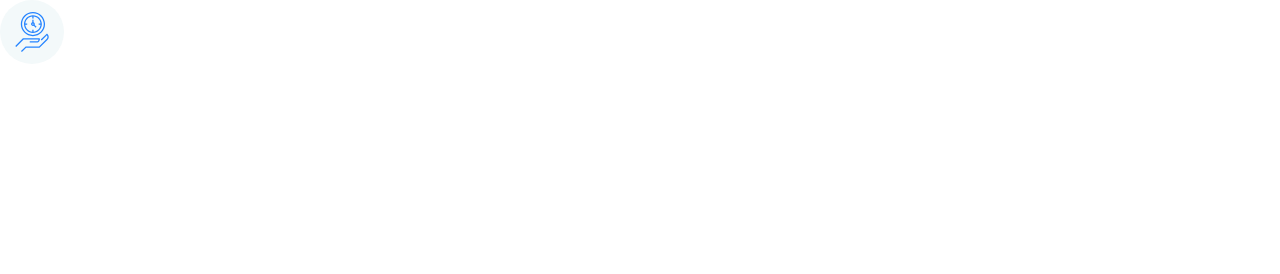
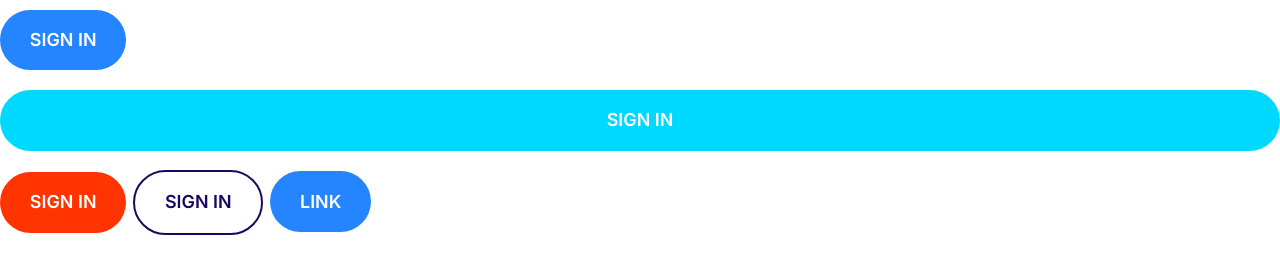
Before and after one commit to Gaire-Jeevan/moshify-website, a plain HTML site: page index.html in a window 1280 px wide. Drawn offline with Linux system fonts and the light colour scheme.

Commit message:
Build the button component

```diff
--- a/css/style.css
+++ b/css/style.css
@@ -6,14 +6,19 @@
     --color-body: #918ca4;
 }
 
+*,
+*::after,
+*::before {
+    box-sizing: border-box;
+}
 /* Topography */
 html {
     font-size: 62.2%;
 }
 
 body {
+    color: var(--color-body);
     font-family: Inter, Arial, Arial, Helvetica, sans-serif;
-    color: var(--color-body);
     font-size: 2.4rem;
     line-height: 1.5;
 }
@@ -124,9 +129,9 @@ a{
 
 /* List */
 .list {
+    color: var(--color-heading);
     list-style: none;
     padding-left: 0;
-    color: var(--color-heading);
 }
 
 .list--inline .list__item {
@@ -161,11 +166,75 @@ a{
 }
 
 .icon-container {
+    align-items: center;
     background: #f3f9fa;
-    width: 64px;
-    height: 64px;
     border-radius: 100%;
     display: inline-flex;
+    height: 64px;
     justify-content: center;
-    align-items: center;
+    width: 64px;
 }
+
+/* Buttons */
+.btn {
+    border-radius: 40px;
+    border: 0;
+    cursor: pointer;
+    font-size: 1.8rem;
+    font-weight: 600;
+    margin: 1rem 0;
+    padding: 2rem 3rem;
+    text-align: center;
+    text-transform: uppercase;
+    white-space: nowrap;
+}
+
+.btn--primary {
+    background: var(--color-primary);
+    color: #fff;
+}
+
+.btn--primary:hover {
+    background: #3a8ffd;
+}
+
+.btn--secondary {
+    background: var(--color-secondary);
+    color: #fff;
+}
+
+.btn--secondary:hover {
+    background: #00c8eb;
+}
+
+.btn--accent {
+    background: var(--color-accent);
+    color: #fff;
+}
+
+.btn--accent:hover {
+    background: #ec3000;
+}
+
+.btn--outline {
+    background-color: #fff;
+    color: var(--color-heading);
+    border: 2px solid var(--color-heading);
+}
+
+.btn--outline:hover {
+    background: var(--color-heading);
+    color: #fff;
+}
+
+.btn--block {
+    width: 100%;
+    display: inline-block;
+}
+
+@media screen and (min-width:1024) {
+    .btn {
+        font-size: 1.5rem;
+
+    }
+}
--- a/index.html
+++ b/index.html
@@ -10,10 +10,10 @@
     <link rel="stylesheet" href="css/style.css">
 </head>
 <body>
-    <span class="icon-container">
-        <svg class="icon icon--primary">
-            <use xlink:href="icons/sprite.svg#clock"></use>
-        </svg>
-    </span>
+    <button class="btn btn--primary">Sign In</button>
+    <button class="btn btn--secondary btn--block">Sign In</button>
+    <button class="btn btn--accent">Sign In</button>
+    <button class="btn btn--outline">Sign In</button>
+    <a href="#" class="btn btn--primary">Link</a>
 </body>
 </html>
```
Also changed, not shown: components/button.html (added, +5 -0 lines).
